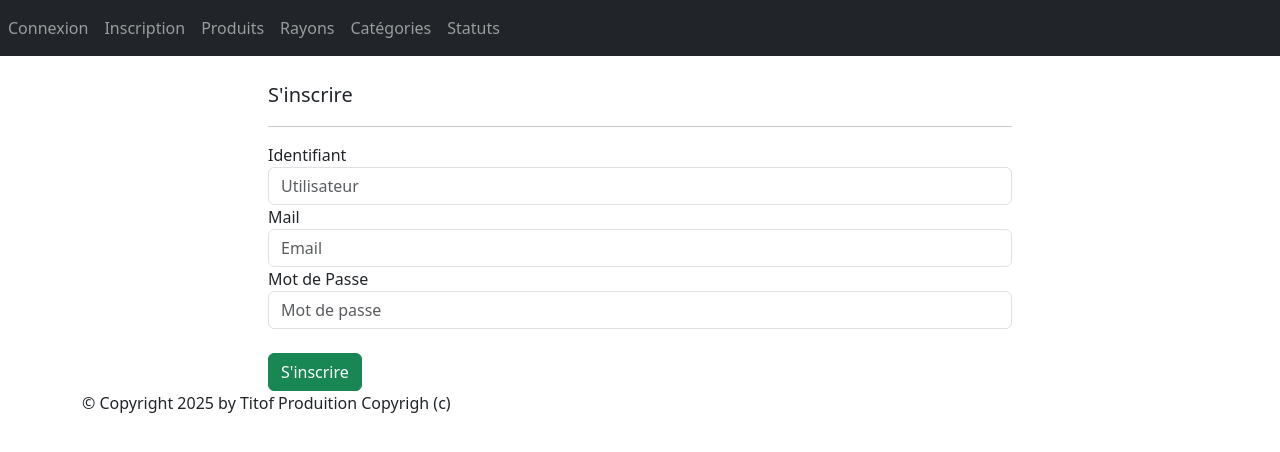
After one commit to manglij/DJANGO, a Django app: page /monApp/register/ in a window 1280 px wide. The commit adds this page. Shown: the top 452 px of the page. Run offline with Django 5.2, Linux system fonts and the light colour scheme; parts of the project's set-up code (start-up, migrations or seed data) failed here and were passed over; some libraries are stand-ins or nearby versions.

Commit message:
La vue générique de base

```diff
--- a/TutoDjango/monApp/templates/monApp/base.html
+++ b/TutoDjango/monApp/templates/monApp/base.html
@@ -18,7 +18,19 @@
     <nav class="navbar navbar-expand-md navbar-dark bg-dark mb-4">
         <div class="collapse navbar-collapse" id="navbarNav">
             <ul class="navbar-nav ml-auto">
-                <li class="nav-item">
+                    {% if user.is_authenticated %}
+                    <li class="nav-item">
+<li class="nav-item">
+<a class="nav-link" href="{% url 'logout' %}">Déconnexion</a>
+</li>
+{%else%}
+<li class="nav-item">
+<a class="nav-link" href="{% url 'login' %}">Connexion</a>
+</li>
+<li class="nav-item">
+<a class="nav-link" href="{% url 'register' %}">Inscription</a>
+</li>
+{%endif%}
                     <a class="nav-link" href="{% url 'produit' %}">Produits</a>
                     <a class="nav-link" href="{% url 'rayons' %}">Rayons</a>
                     <a class="nav-link" href="{% url 'categories' %}">Catégories</a>
--- /dev/null
+++ b/TutoDjango/monApp/templates/monApp/page_register.html
@@ -0,0 +1,19 @@
+{% extends 'monApp/base.html' %}
+{% block contenu %}
+<div class="align-center col-8 offset-2">
+<p class="lead mb-3 ml-0">S'inscrire</p>
+<hr/>
+<form method="POST" action="{% url 'register' %}" autocomplete='off'>
+{% csrf_token %}
+<div class="form-group mb-3">
+<label>Identifiant</label>
+<input class="form-control" type="text" name="username" placeholder="Utilisateur">
+<label>Mail</label>
+<input class="form-control" type="mail" name="mail" placeholder="Email">
+<label>Mot de Passe</label>
+<input class="form-control" type="password" name="password" placeholder="Mot de passe">
+</div>
+<button type="submit" class="btn btn-success mt-2">S'inscrire</button>
+</form>
+</div>
+{% endblock %}
--- a/TutoDjango/monApp/urls.py
+++ b/TutoDjango/monApp/urls.py
@@ -20,5 +20,8 @@ urlpatterns = [
     path("accueil/<param>", accueil, name="accueil"),
     path("home/", HomeView.as_view()),
     path("home/<param>", HomeView.as_view()),
+    path('login/', ConnectView.as_view(), name='login'),
+    path('register/', RegisterView.as_view(), name='register'),
+    path('logout/', DisconnectView.as_view(), name='logout'),
 
 ]
--- a/TutoDjango/monApp/views.py
+++ b/TutoDjango/monApp/views.py
@@ -2,6 +2,8 @@ from django.shortcuts import render
 from django.http import HttpResponse
 from monApp.models import *
 from django.views.generic import *
+from django.contrib.auth import authenticate, login, logout
+from django.contrib.auth.views import LoginView
 
 
 def accueil(request,param):
@@ -140,3 +142,40 @@ class StatutDetailView(DetailView):
         context = super(StatutDetailView, self).get_context_data(**kwargs)
         context['titremenu'] = "Détail du statut"
         return context
+
+
+class ConnectView(LoginView):
+    template_name = 'monApp/page_login.html'
+    def post(self, request, **kwargs):
+        lgn = request.POST.get('username', False)
+        pswrd = request.POST.get('password', False)
+        user = authenticate(username=lgn, password=pswrd)
+        if user is not None and user.is_active:
+            login(request, user)
+            return render(request, 'monApp/page_home.html', {'param': lgn, 'message': "You're connected"})
+        else:
+            return render(request, 'monApp/page_register.html')
+
+
+class RegisterView(TemplateView):
+    template_name = 'monApp/page_register.html'
+
+    def post(self, request, **kwargs):
+        username = request.POST.get('username', False)
+        mail = request.POST.get('mail', False)
+        password = request.POST.get('password', False)
+        user = User.objects.create_user(username, mail, password)
+        user.save()
+        if user is not None and user.is_active:
+            return render(request, 'monApp/page_login.html')
+        else:
+            return render(request, 'monApp/page_register.html')
+
+from django.contrib.auth import logout
+
+class DisconnectView(TemplateView):
+    template_name = 'monApp/page_logout.html'
+
+    def get(self, request, **kwargs):
+        logout(request)
+        return render(request, self.template_name)
```
Also changed, not shown: TutoDjango/monApp/templates/monApp/page_login.html (added, +17 -0 lines), TutoDjango/monApp/templates/monApp/page_logout.html (added, +13 -0 lines), README.md, TutoDjango/db.sqlite3.
